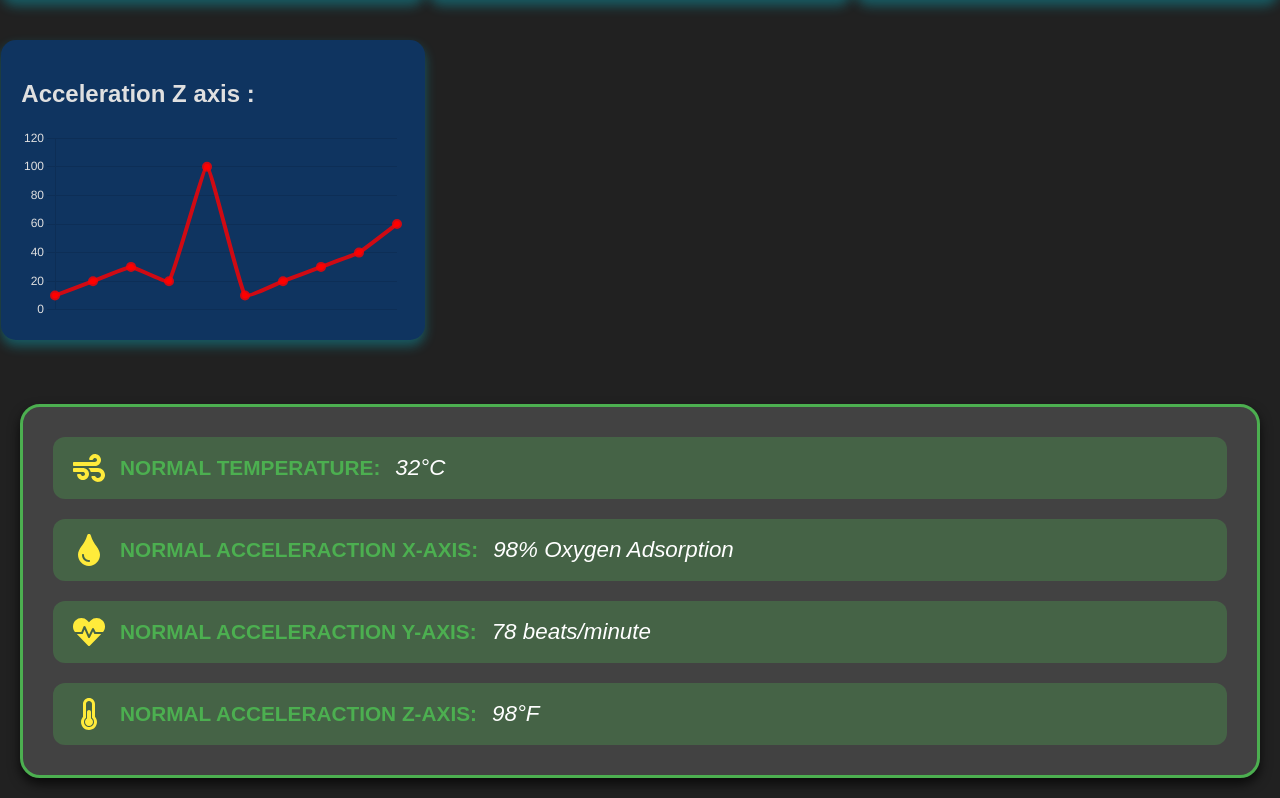
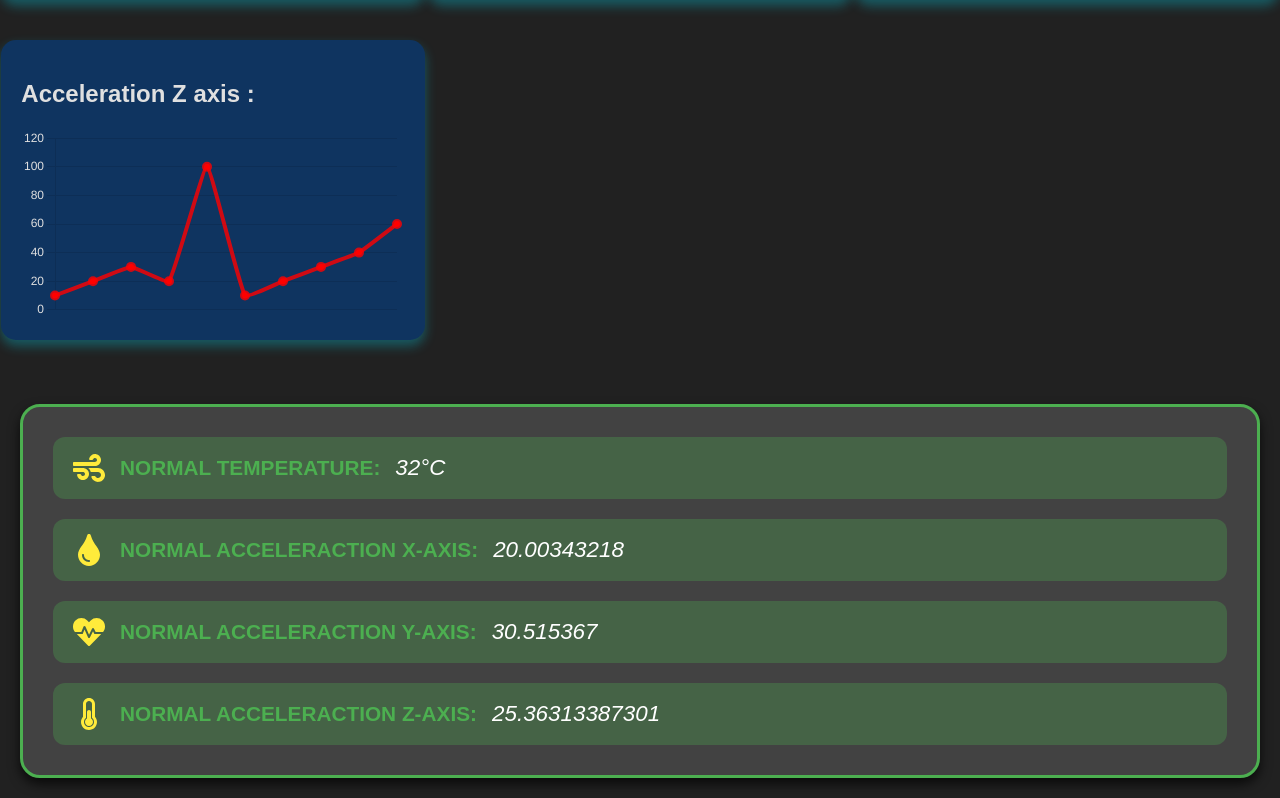
Before and after one commit to honey064/Prevenix1, a React (Vite) app: page / in a window 1280 px wide. Shown: the part 641-1439 px from the top of the page. Built offline with nearby package versions, Linux system fonts and the light colour scheme.

Commit message:
Update Metrics.jsx

```diff
--- a/src/Component/Metrics.jsx
+++ b/src/Component/Metrics.jsx
@@ -12,17 +12,17 @@ export default function Metrics() {
       <div className="metric-item">
         <FaTint className="metric-icon" />
         <span className="metric-label">normal acceleraction x-axis:</span>
-        <span className="metric-value">98% Oxygen Adsorption</span>
+        <span className="metric-value">20.00343218</span>
       </div>
       <div className="metric-item">
         <FaHeartbeat className="metric-icon" />
         <span className="metric-label">normal acceleraction y-axis:</span>
-        <span className="metric-value">78 beats/minute</span>
+        <span className="metric-value">30.515367</span>
       </div>
       <div className="metric-item">
         <FaThermometerHalf className="metric-icon" />
         <span className="metric-label">normal acceleraction z-axis:</span>
-        <span className="metric-value">98°F</span>
+        <span className="metric-value">25.36313387301</span>
       </div>
     </div>
   );
```
